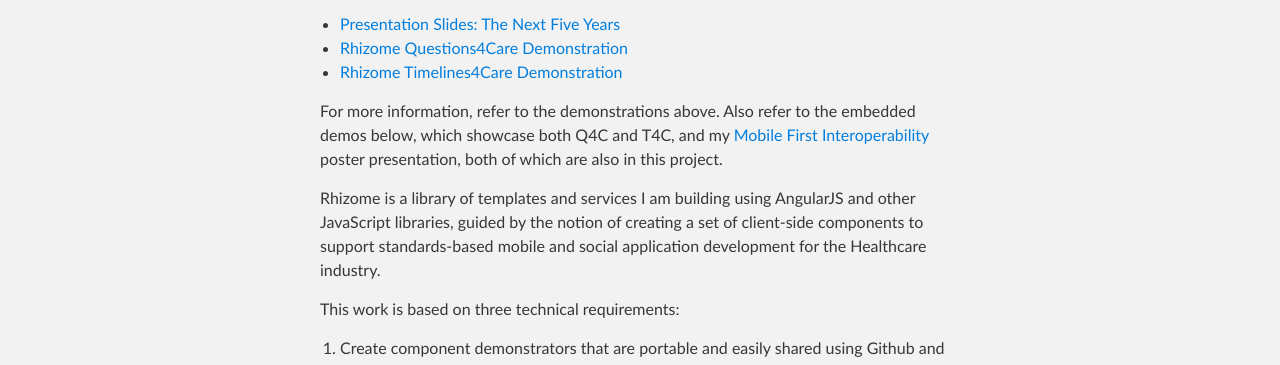
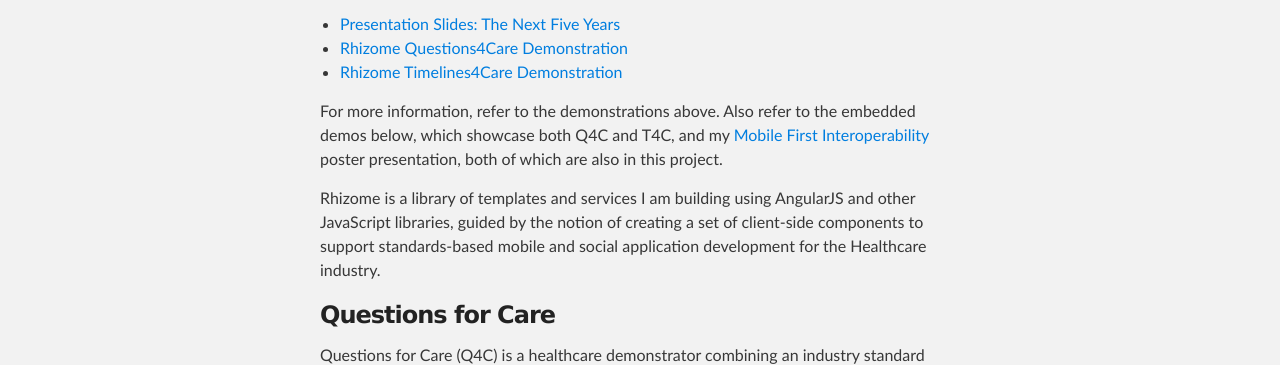
Before and after one commit to phollott/rhizome, a plain HTML site: page index.html in a window 1280 px wide. Shown: the part 375-740 px from the top of the page. Drawn offline with Linux system fonts and the light colour scheme.

Commit message:
Update index.html

```diff
--- a/index.html
+++ b/index.html
@@ -45,13 +45,13 @@
 <p>For more information, refer to the demonstrations above. Also refer to the embedded demos below, which showcase both Q4C and T4C, and my <a href="http://phollott.github.io/rhizome/mobile-first-interop.svg">Mobile First Interoperability</a> poster presentation, both of which are also in this project.</p>
 
 <p>Rhizome is a library of templates and services I am building using AngularJS and other JavaScript libraries, guided by the notion of creating a set of client-side components to support standards-based mobile and social application development for the Healthcare industry.</p>
-<p>This work is based on three technical requirements:
+<!--<p>This work is based on three technical requirements:
 <ol>
 <li>Create component demonstrators that are portable and easily shared using Github and jsFiddle.</li>
 <li>Demonstrate use of AngularJS as an early adopter of features from the W3C <a href="http://www.w3.org/TR/components-intro/">Web Components</a> specification, and as a mechanism for managing client-side services.</li>
 <li>Demonstrate use of <a href="http://www.hl7.org/implement/standards/fhir/">HL7 FHIR</a> as an early adopter of resource-based, mobile and social features in a health standard, as well as elements from the NIEM Health Domain.</li>
 </ol>
-</p>
+</p>-->
 
         <h3><a id="rhizome-q4c" class="anchor" href="#rhizome-q4c" aria-hidden="true"><span class="octicon octicon-link"></span></a>Questions for Care</h3>
         <p>Questions for Care (Q4C) is a healthcare demonstrator combining an industry standard (HL7 FHIR), a JavaScript framework (AngularJS), and Scalable Vector Graphic animation (SnapSVG). See the <a href="https://github.com/phollott/rhizome/blob/master/README.md">Rhizome repository</a>.</p>
```
